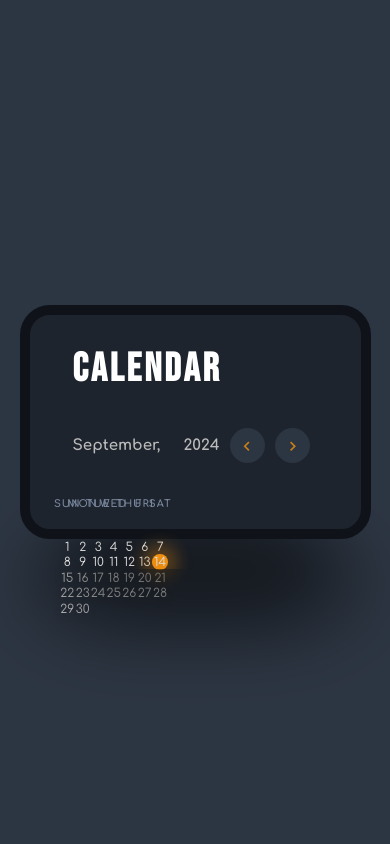
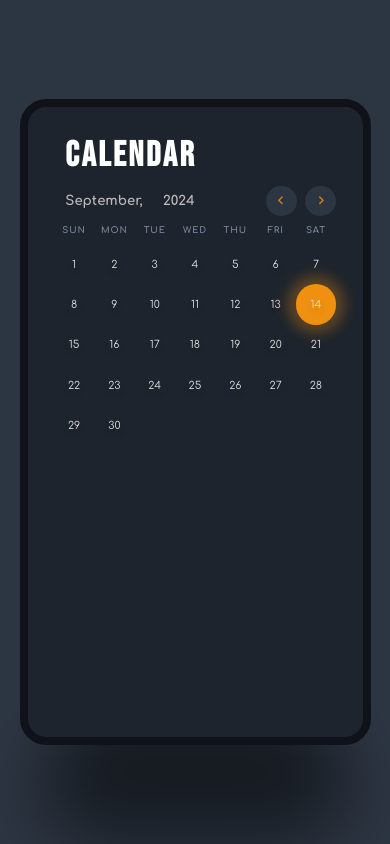
Before and after one commit to Marshal10/Calendar-App-react, a React (Vite) app: page / in a window 390 px wide. Built offline with nearby package versions, Linux system fonts and the light colour scheme.

Commit message:
Responsive issues

```diff
--- a/src/components/CalendarApp.css
+++ b/src/components/CalendarApp.css
@@ -294,3 +294,98 @@ textarea:focus::placeholder {
   color: #fff;
   cursor: pointer;
 }
+
+@media (max-width: 850px) {
+  .calendar-app {
+    flex-direction: column;
+    row-gap: 2rem;
+    aspect-ratio: 3 / 2;
+  }
+
+  .calendar {
+    width: 70%;
+    margin: auto;
+  }
+
+  .navigate-date {
+    margin: 1rem 0;
+  }
+
+  .weekdays {
+    margin: 1rem 0;
+  }
+
+  .events {
+    width: 80%;
+    margin: auto;
+  }
+
+  .event-popup {
+    top: 18%;
+    left: 50%;
+    transform: translateX(-50%);
+    width: 60%;
+    aspect-ratio: 4 / 3;
+    row-gap: 1rem;
+  }
+
+  .event-popup-time {
+    width: clamp(5rem, 10cqi, 8rem);
+    font-size: clamp(1.5rem, 3cqi, 2.2rem);
+  }
+
+  .time-input input {
+    width: clamp(5rem, 10cqi, 8rem);
+    font-size: clamp(1.2rem, 2cqi, 1.6rem);
+  }
+
+  .event-popup textarea {
+    width: clamp(18rem, 35cqi, 28rem);
+  }
+
+  .event-popup textarea::placeholder {
+    font-size: clamp(1rem, 1.5cqi, 1.2rem);
+  }
+
+  .event-popup-btn {
+    width: clamp(18rem, 35cqi, 28rem);
+    font-size: clamp(1.5rem, 3cqi, 2.2rem);
+  }
+
+  .event-date {
+    font-size: clamp(1rem, 1.4cqi, 1.2rem);
+  }
+
+  .event-time {
+    font-size: clamp(1rem, 2cqi, 1.6rem);
+  }
+
+  .event-text {
+    font-size: clamp(1rem, 2.5cqi, 1.4rem);
+  }
+}
+
+@media (max-width: 500px) {
+  .calendar-app {
+    aspect-ratio: 10 / 9;
+  }
+
+  .calendar {
+    width: 100%;
+  }
+
+  .event-popup {
+    top: 23%;
+    width: 80%;
+  }
+
+  .events {
+    width: 100%;
+  }
+}
+
+@media (max-width: 375px) {
+  .calendar-app {
+    aspect-ratio: 3 / 2;
+  }
+}
--- a/src/index.css
+++ b/src/index.css
@@ -20,3 +20,9 @@ html {
   place-items: center;
   perspective: 100rem;
 }
+
+@media (max-width: 500px) {
+  html {
+    font-size: 55%;
+  }
+}
```
